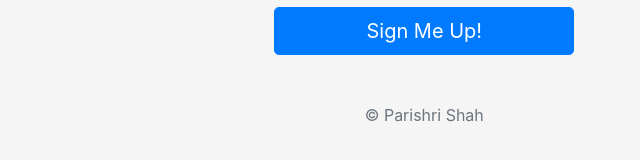
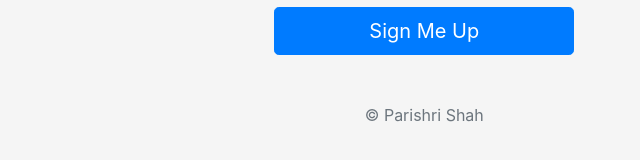
Before and after one commit to Parishri07/NewsLetter-Signup, a website: page signup.html in a window 1280 px wide. Shown: the part 488-648 px from the top of the page, 221-861 px from the left. Drawn offline with nearby package versions, Linux system fonts and the light colour scheme.

Commit message:
First commit

```diff
--- a/signup.html
+++ b/signup.html
@@ -27,7 +27,7 @@
       <input type="text" class="form-control middle" name="lName" placeholder="Last Name" required>
       <input type="email" class="form-control bottom" name="email" placeholder="Email" required>
 
-      <button class="btn btn-lg btn-primary btn-block" type="submit">Sign Me Up!</button>
+      <button class="btn btn-lg btn-primary btn-block" type="submit">Sign Me Up</button>
       <p class="mt-5 mb-3 text-muted">&copy; Parishri Shah</p>
     </form>
   </body>
```
